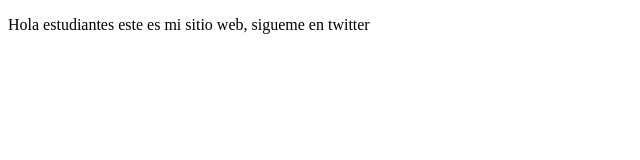
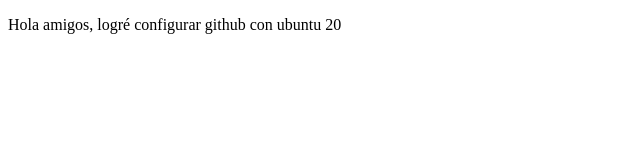
Before and after one commit to CarlosArte91/ProyectoDemoCursoPrework, a plain HTML site: page index.html in a window 1280 px wide. Shown: the full height of the page, 0-640 px from the left. Drawn offline with Linux system fonts and the light colour scheme.

Commit message:
Se agregaron cambios

```diff
--- a/index.html
+++ b/index.html
@@ -6,7 +6,7 @@
 </head>
 <body>
     <p>
-        Hola estudiantes este es mi sitio web, sigueme en twitter
+        Hola amigos, logré configurar github con ubuntu 20
     </p>
 </body>
 </html>
```
